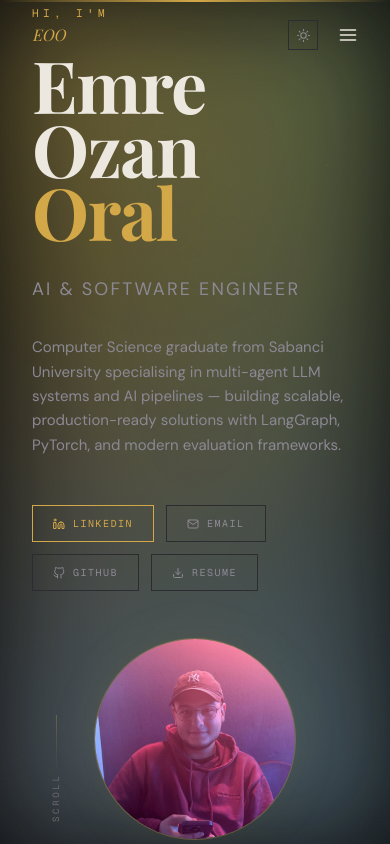
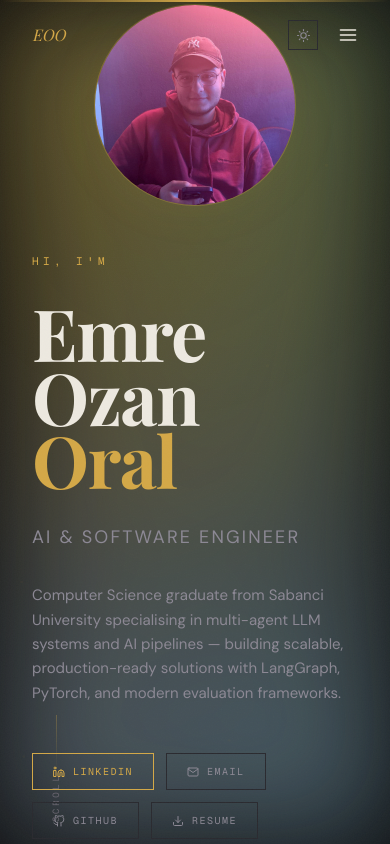
Before and after one commit to emre-ozan-oral/portfolio_eoo, a Next.js app: page / in a window 390 px wide. Shown: the top 844 px of the page. Built offline with nearby package versions, Linux system fonts and the light colour scheme.

Commit message:
Update Hero.tsx

```diff
--- a/components/Hero.tsx
+++ b/components/Hero.tsx
@@ -115,7 +115,7 @@ export default function Hero() {
           </div>
         </div>
 
-        <div className="flex-shrink-0 anim-fade-in" style={{ animationDelay: "0.6s" }}>
+        <div className="flex-shrink-0 order-first lg:order-none anim-fade-in" style={{ animationDelay: "0.6s" }}>
           <div className="relative w-[200px] h-[200px] sm:w-[280px] sm:h-[280px] md:w-[336px] md:h-[336px] lg:w-[432px] lg:h-[432px]">
             <div
               className="absolute inset-0 rounded-full pointer-events-none"
```
